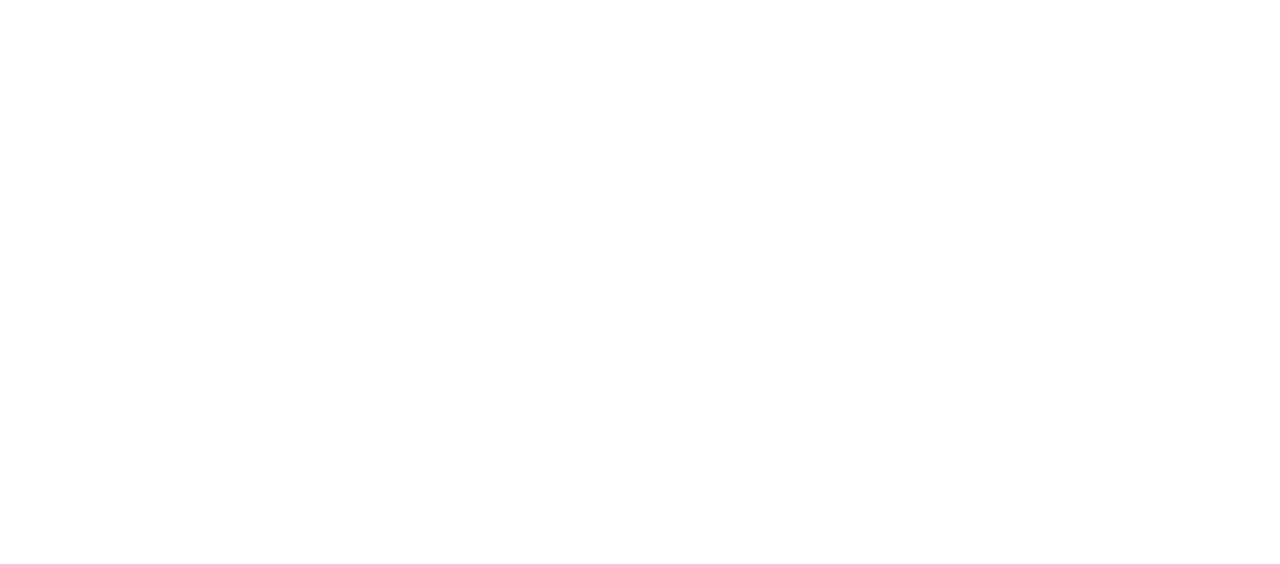
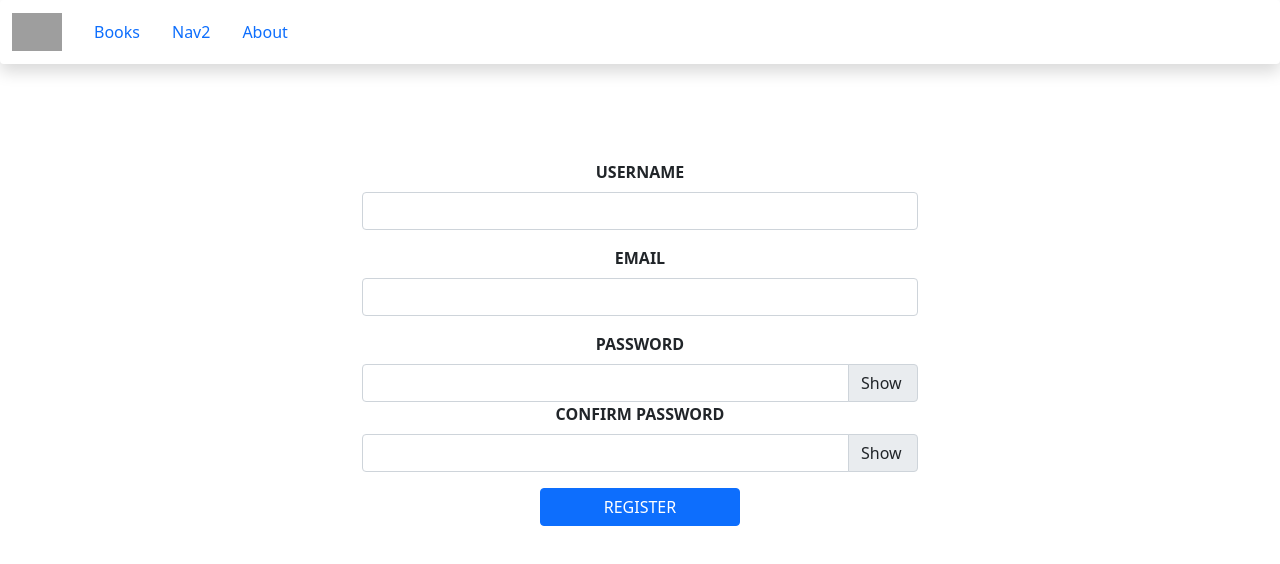
Before and after one commit to reyhanbalthazar/library_app, a React (Create React App) app: page /register in a window 1280 px wide. Before the commit this address had no page. Shown: the top 564 px of the page. Built offline with nearby package versions, Linux system fonts and the light colour scheme; grey boxes are pictures that could not be loaded.

Commit message:
2-login page, register page and function

```diff
--- a/src/App.js
+++ b/src/App.js
@@ -1,6 +1,9 @@
 import React from "react";
 import { Routes, Route } from "react-router";
-import Home from "./pages/Home";
+import NavbarComponent from "./component/Navbar";
+import HomePage from "./pages/Home";
+import LoginPage from "./pages/Login"
+import RegisterPage from "./pages/Register";
 
 class App extends React.Component {
   constructor(props) {
@@ -13,8 +16,11 @@
   render() {
     return (
       <div className="App">
+        <NavbarComponent/>
         <Routes>
-          <Route path="/" element={<Home />}/>
+          <Route path="/" element={<HomePage />}/>
+          <Route path="/login" element={<LoginPage />} />
+          <Route path="/register" element={<RegisterPage/>}/>
         </Routes>
       </div>
     )
--- /dev/null
+++ b/src/component/Navbar.jsx
@@ -0,0 +1,45 @@
+import React from "react";
+import { Link } from "react-router-dom";
+import { Collapse, Nav, Navbar, NavbarBrand, NavItem, NavLink } from "reactstrap";
+
+class NavbarComponent extends React.Component {
+    constructor(props) {
+        super(props);
+        this.state = {
+            openCollapse: false
+        }
+    }
+
+    render() {
+        return (
+            <Navbar expand="sm" className="shadow mb-5 bg-white rounded">
+                <NavbarBrand>
+                    <Link to="/">
+                        <img alt="..." width="50px" src="https://cdn.dribbble.com/users/1303634/screenshots/4736402/icon-3.jpg" />
+                    </Link>
+                </NavbarBrand>
+                <Collapse isOpen={this.state.openCollapse} navbar>
+                    <Nav>
+                        <NavItem>
+                            <Link to="/" className="nav-link">
+                                Books
+                            </Link>
+                        </NavItem>
+                        <NavItem>
+                            <NavLink to="/" className="nav-link">
+                                Nav2
+                            </NavLink>
+                        </NavItem>
+                        <NavItem>
+                            <NavLink to="/" className="nav-link">
+                                About
+                            </NavLink>
+                        </NavItem>
+                    </Nav>
+                </Collapse>
+            </Navbar>
+        )
+    }
+}
+
+export default NavbarComponent;
--- /dev/null
+++ b/src/helper.js
@@ -0,0 +1 @@
+export const API_URL = "http://localhost:2000"
--- a/src/pages/Home.jsx
+++ b/src/pages/Home.jsx
@@ -1,6 +1,6 @@
 import React from 'react';
 
-class Home extends React.Component {
+class HomePage extends React.Component {
     constructor(props) {
         super(props);
         this.state = {
@@ -16,4 +16,4 @@
     }
 }
 
-export default Home;
+export default HomePage;
--- /dev/null
+++ b/src/pages/Login.jsx
@@ -0,0 +1,62 @@
+import React from 'react';
+import { Button, FormGroup, Input, InputGroup, InputGroupText, Label } from 'reactstrap';
+
+class LoginPage extends React.Component {
+    constructor(props) {
+        super(props);
+        this.state = {
+            passType: "password",
+            passText: "Show"
+        }
+    }
+
+    showHidePassword = () => {
+        if (this.state.passType === "password") {
+            this.setState({
+                passType: "text",
+                passText: "Hide"
+            })
+        } else if (this.state.passType === "text"){
+            this.setState({
+                passType:"password",
+                passText:"Show"
+            })
+        }
+    }
+
+    render() {
+        return (
+            <div>
+                <div className="row">
+                    <div className="col-3">
+
+                    </div>
+                    <div className="col-6 p-5">
+                        <FormGroup style={{ textAlign: "center" }}>
+                            <Label style={{ fontWeight: "bold" }}>EMAIL</Label>
+                            <Input />
+                        </FormGroup>
+                        <FormGroup style={{ textAlign: "center" }}>
+                            <Label style={{ fontWeight: "bold" }}>PASSWORD</Label>
+                            <InputGroup style={{textAlign:"center"}}>
+                                <Input type={this.state.passType} />
+                                <InputGroupText style={{ cursor: "pointer", width:"70px" }} onClick={this.showHidePassword}>
+                                    {this.state.passText}
+                                </InputGroupText>
+                            </InputGroup>
+                        </FormGroup>
+                        <FormGroup style={{ textAlign: "center" }}>
+                            <Button color="primary" style={{width:"200px"}}>LOGIN</Button>
+                        </FormGroup>
+
+                    </div>
+                    <div className="col-3">
+
+                    </div>
+                </div>
+            </div>
+        )
+    }
+}
+
+export default LoginPage;
--- /dev/null
+++ b/src/pages/Register.jsx
@@ -0,0 +1,113 @@
+import axios from 'axios';
+import React from 'react';
+import { Button, FormGroup, Input, InputGroup, InputGroupText, Label } from 'reactstrap';
+import { API_URL } from '../helper'
+
+class RegisterPage extends React.Component {
+    constructor(props) {
+        super(props);
+        this.state = {
+            passType: "password",
+            passText: "Show"
+        }
+    }
+
+    handleInput = (value, propState) => {
+        console.log(value, propState)
+        this.setState({ [propState]: value })
+    }
+
+    btRegis = () => {
+        if (this.username.value === "") {
+            alert("Username empty")
+        } else if (this.email.value === "") {
+            alert("email empty")
+        } else if (this.password.value === "") {
+            alert("password empty")
+        } else if (this.confPassword.value === "") {
+            alert("confirmation password emtry")
+        } else {
+            if (this.password.value === this.confPassword.value) {
+                if (this.email.value.includes("@")) {
+                    axios.post(`${API_URL}/dataUser`, {
+                        username: this.username.value,
+                        email: this.email.value,
+                        password: this.password.value,
+                        role: "user",
+                        status: "Active",
+                        book: []
+                    }).then((response)=> {
+                        alert("register success ✔")
+                    }).catch((error)=> {
+                        console.log(error)
+                    })
+                } else {
+                    alert("email didnt contain @")
+                }
+            } else {
+                alert("password didnt match")
+            }
+        }
+    }
+
+    showHidePassword = () => {
+        if (this.state.passType === "password") {
+            this.setState({
+                passType: "text",
+                passText: "Hide"
+            })
+        } else if (this.state.passType === "text") {
+            this.setState({
+                passType: "password",
+                passText: "Show"
+            })
+        }
+    }
+
+    render() {
+        return (
+            <div>
+                <div className="row">
+                    <div className="col-3">
+
+                    </div>
+                    <div className="col-6 p-5">
+                        <FormGroup style={{ textAlign: "center" }}>
+                            <Label style={{ fontWeight: "bold" }}>USERNAME</Label>
+                            <Input id="textUsername" innerRef={(element) => this.username = element} />
+                        </FormGroup>
+                        <FormGroup style={{ textAlign: "center" }}>
+                            <Label style={{ fontWeight: "bold" }}>EMAIL</Label>
+                            <Input id="textEmail" innerRef={(element) => this.email = element} />
+                        </FormGroup>
+                        <FormGroup style={{ textAlign: "center" }}>
+                            <Label style={{ fontWeight: "bold" }}>PASSWORD</Label>
+                            <InputGroup style={{ textAlign: "center" }}>
+                                <Input type={this.state.passType} id="textPassword" innerRef={(element) => this.password = element} />
+                                <InputGroupText style={{ cursor: "pointer", width: "70px" }} onClick={this.showHidePassword}>
+                                    {this.state.passText}
+                                </InputGroupText>
+                            </InputGroup>
+                            <Label style={{ fontWeight: "bold" }}>CONFIRM PASSWORD</Label>
+                            <InputGroup style={{ textAlign: "center" }}>
+                                <Input type={this.state.passType} id="confTextPassword" innerRef={(element) => this.confPassword = element} />
+                                <InputGroupText style={{ cursor: "pointer", width: "70px" }} onClick={this.showHidePassword}>
+                                    {this.state.passText}
+                                </InputGroupText>
+                            </InputGroup>
+                        </FormGroup>
+                        <FormGroup style={{ textAlign: "center" }}>
+                            <Button color="primary" style={{ width: "200px" }} onClick={this.btRegis}>REGISTER</Button>
+                        </FormGroup>
+
+                    </div>
+                    <div className="col-3">
+
+                    </div>
+                </div>
+            </div>
+        )
+    }
+}
+
+export default RegisterPage;
```
Also changed, not shown: db/database.json (+9 -0 lines).
